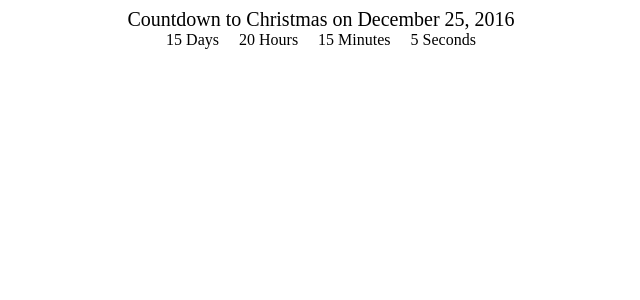
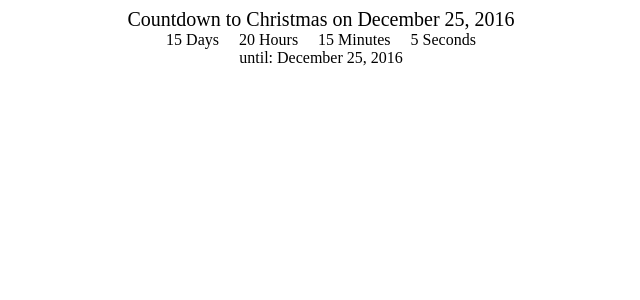
Before and after one commit to 15Dkatz/ReactJS_Guides, a React (Create React App) app in the folder clockMaster/: page / in a window 1280 px wide. Shown: the top 300 px of the page, without its empty margins (319-959 px from the left). Built offline with nearby package versions, Linux system fonts and the light colour scheme.

Commit message:
ClockMaster Step 7 : Intro Props

```diff
--- a/clockMaster/src/App.js
+++ b/clockMaster/src/App.js
@@ -1,5 +1,7 @@
 import React, { Component } from 'react';
 import './App.css';
+
+import Clock from './Clock';
 
 class App extends Component {
   constructor(props) {
@@ -13,20 +15,7 @@ class App extends Component {
     return (
       <div className="App">
         <div className="App-title">Countdown to Christmas on {this.state.christmas}</div>
-        <div className="Clock">
-          <div className="Clock-days">
-            15 Days
-          </div>
-          <div className="Clock-hours">
-            20 Hours
-          </div>
-          <div className="Clock-minutes">
-            15 Minutes
-          </div>
-          <div className="Clock-seconds">
-            5 Seconds
-          </div>
-        </div>
+        <Clock deadline={this.state.christmas}/>
       </div>
     )
   }
--- /dev/null
+++ b/clockMaster/src/Clock.js
@@ -0,0 +1,28 @@
+import React, { Component } from 'react';
+import './App.css';
+
+class Clock extends Component {
+    render() {
+      return (
+        <div className="Clock">
+          <div className="Clock-days">
+            15 Days
+          </div>
+          <div className="Clock-hours">
+            20 Hours
+          </div>
+          <div className="Clock-minutes">
+            15 Minutes
+          </div>
+          <div className="Clock-seconds">
+            5 Seconds
+          </div>
+          <div>
+            until: {this.props.deadline}
+          </div>
+        </div>
+      )
+    }
+}
+
+export default Clock;
```
